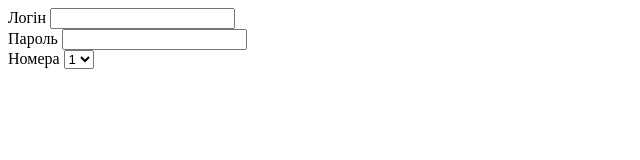
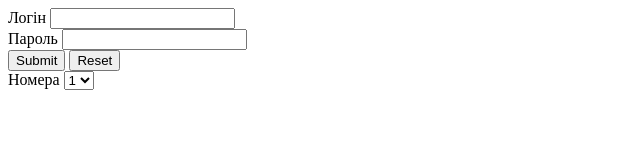
Before and after one commit to Pidtilok/lesson3.1, a plain HTML site: page index.html in a window 1280 px wide. Shown: the whole page, without its empty margins (0-640 px from the left). Drawn offline with Linux system fonts and the light colour scheme.

Commit message:
Додавання кнопок

```diff
--- a/index.html
+++ b/index.html
@@ -18,6 +18,10 @@
       <input id="password" type="password">
     </div>
     <div>
+      <input type="submit">
+      <input type="reset">
+    </div>
+    <div>
       <label for="list">Номера</label>
       <select name="list" id="list">
         <option value="1">1</option>
```
